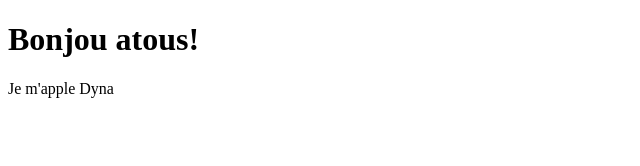
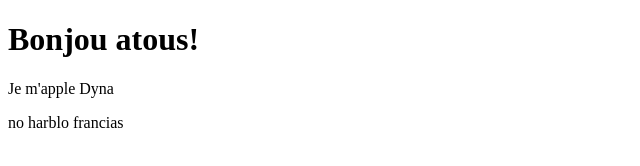
Before and after one commit to dyna2002chhan/newgitrepo, a plain HTML site: page index.html in a window 1280 px wide. Shown: the whole page, without its empty margins (0-640 px from the left). Drawn offline with Linux system fonts and the light colour scheme.

Commit message:
push from desktop again

```diff
--- a/index.html
+++ b/index.html
@@ -9,5 +9,6 @@
 <body>
     <h1>Bonjou atous! </h1>
     <p>Je m'apple Dyna</p>
+    <p>no harblo francias</p>
 </body>
 </html>
```
